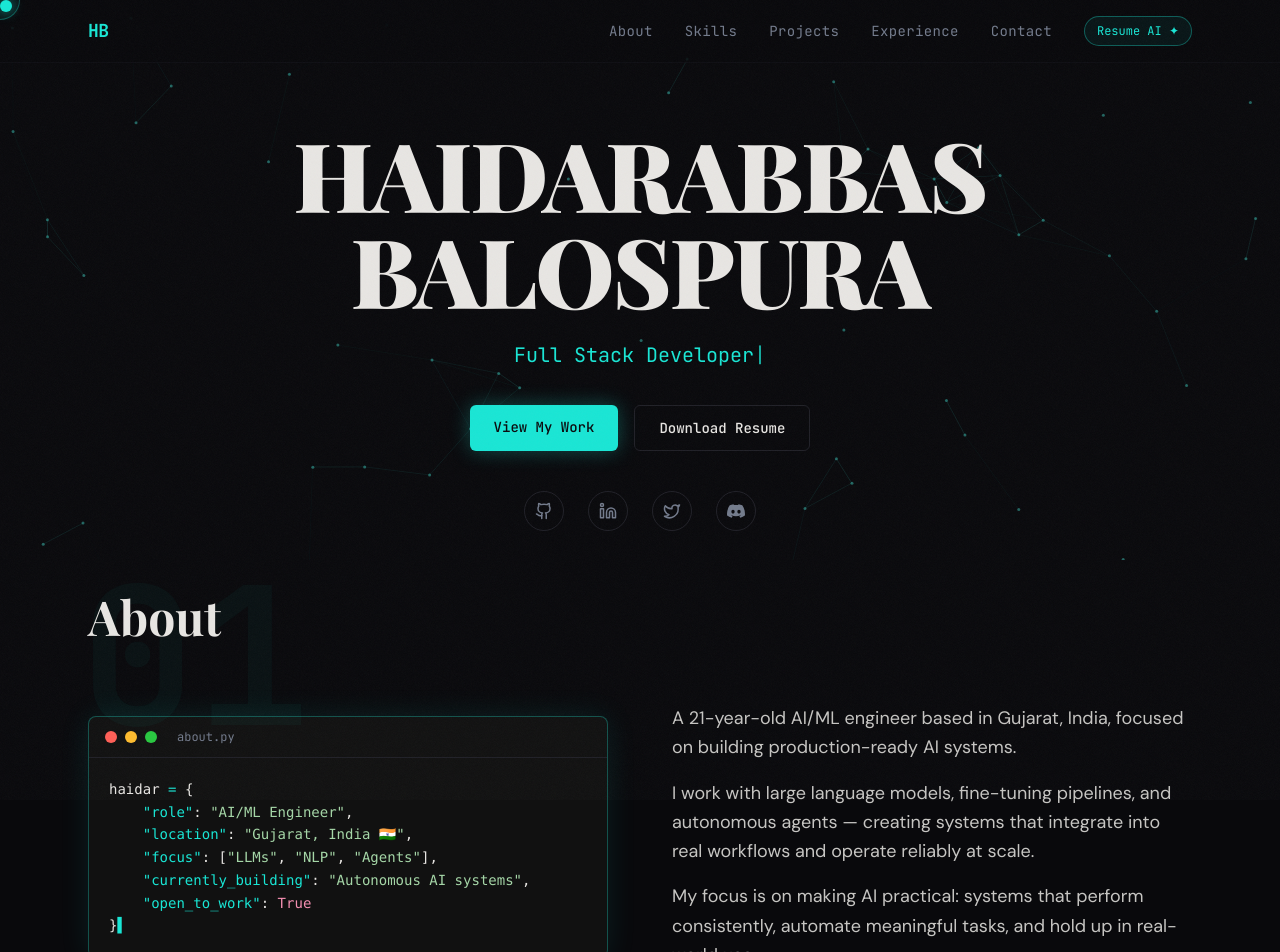
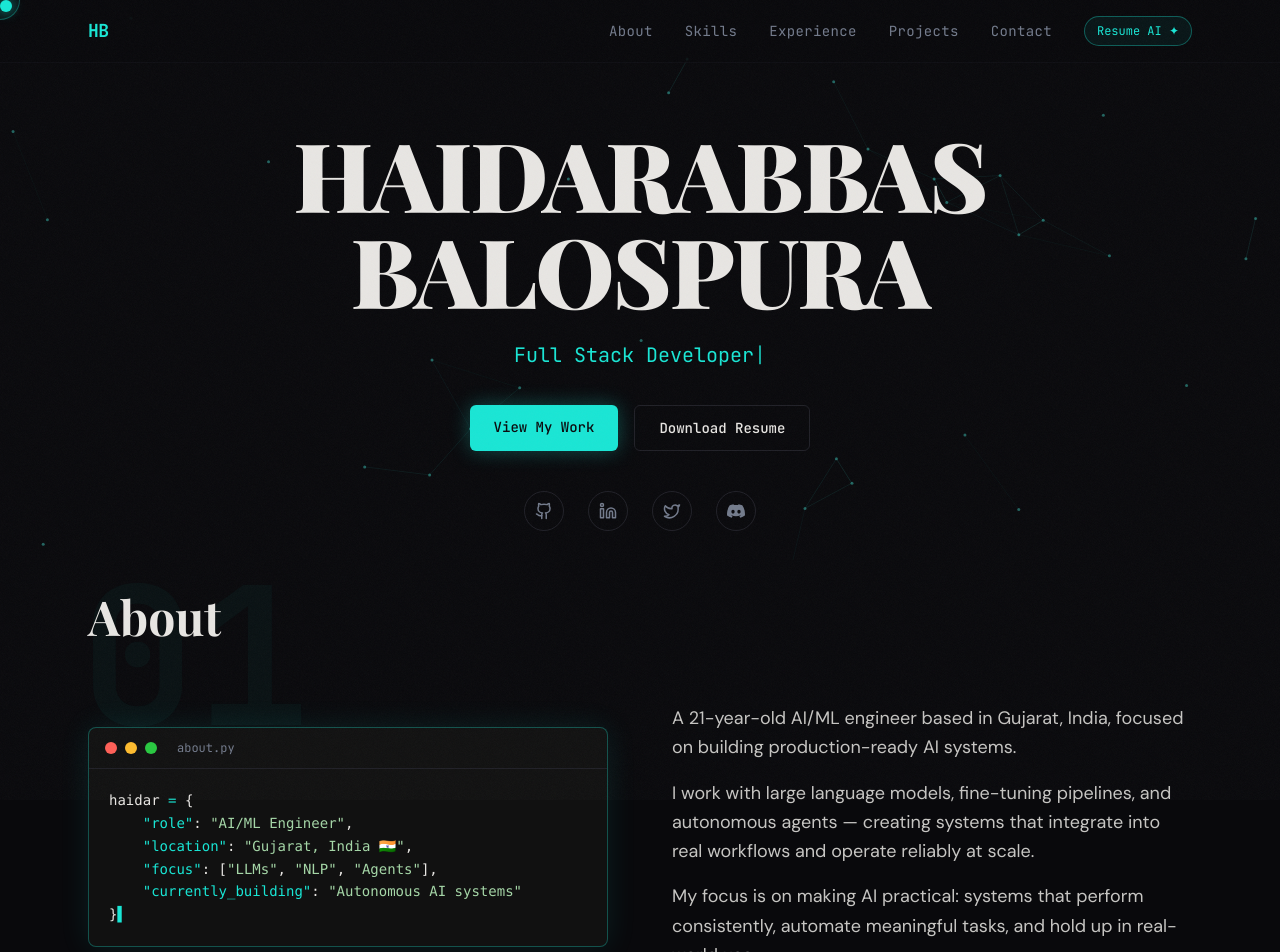
Before and after one commit to Haidarabbas731/haidarabbas.dev, a React (Vite) app: page / in a window 1280 px wide. Shown: the top 952 px of the page. Built offline with nearby package versions, Linux system fonts and the light colour scheme.

Commit message:
perf(frontend): reduce animation cost, drop 4.3MB favicon, lazy-load resume route; reorder Experience/Projects with company links; animate About terminal card

```diff
--- a/index.html
+++ b/index.html
@@ -12,7 +12,6 @@
     content="Portfolio of an AI/ML Full Stack Engineer building production-grade intelligent systems." />
   <meta property="og:type" content="website" />
   <link rel="icon" type="image/png" href="/favicon-96x96.png" sizes="96x96" />
-  <link rel="icon" type="image/svg+xml" href="/favicon.svg" />
   <link rel="shortcut icon" href="/favicon.ico" />
   <link rel="apple-touch-icon" sizes="180x180" href="/apple-touch-icon.png" />
   <meta name="apple-mobile-web-app-title" content="hb" />
--- a/package.json
+++ b/package.json
@@ -46,6 +46,7 @@
     "@radix-ui/react-toggle-group": "^1.1.10",
     "@radix-ui/react-tooltip": "^1.2.7",
     "@tanstack/react-query": "^5.83.0",
+    "caniuse-lite": "^1.0.30001787",
     "class-variance-authority": "^0.7.1",
     "clsx": "^2.1.1",
     "cmdk": "^1.1.1",
--- a/src/App.tsx
+++ b/src/App.tsx
@@ -1,11 +1,13 @@
 import { QueryClient, QueryClientProvider } from '@tanstack/react-query'
+import { lazy, Suspense } from 'react'
 import { BrowserRouter, Route, Routes } from 'react-router-dom'
 import { Toaster as Sonner } from '@/components/ui/sonner'
 import { Toaster } from '@/components/ui/toaster'
 import { TooltipProvider } from '@/components/ui/tooltip'
 import Index from './pages/Index'
-import NotFound from './pages/NotFound'
-import ResumePage from './pages/ResumePage'
+
+const NotFound = lazy(() => import('./pages/NotFound'))
+const ResumePage = lazy(() => import('./pages/ResumePage'))
 
 const queryClient = new QueryClient()
 
@@ -15,12 +17,14 @@ const App = () => (
       <Toaster />
       <Sonner />
       <BrowserRouter>
+        <Suspense fallback={null}>
           <Routes>
             <Route path="/" element={<Index />} />
             <Route path="/resume" element={<ResumePage />} />
             {/* ADD ALL CUSTOM ROUTES ABOVE THE CATCH-ALL "*" ROUTE */}
             <Route path="*" element={<NotFound />} />
           </Routes>
+        </Suspense>
       </BrowserRouter>
     </TooltipProvider>
   </QueryClientProvider>
--- a/src/components/About.tsx
+++ b/src/components/About.tsx
@@ -1,12 +1,111 @@
+import { useEffect, useRef, useState } from 'react'
 import SectionTitle from './SectionTitle'
 
-const About = () => (
-  <section className="pt-4 md:pt-8 pb-16 md:pb-20 px-6 max-w-6xl mx-auto">
-    <SectionTitle number="01" title="About" id="about" />
+type Token = { id: number; text: string; color: string }
 
-    <div className="grid md:grid-cols-2 gap-12 md:gap-16 items-center">
-      {/* Terminal Card */}
+const FG = 'hsl(var(--foreground))'
+const KEY = 'hsl(var(--primary))'
+const STR = '#a5d6a7'
+
+const TOKENS: Token[] = [
+  { text: 'haidar', color: FG },
+  { text: ' ', color: FG },
+  { text: '=', color: KEY },
+  { text: ' {\n', color: FG },
+  { text: '    ', color: FG },
+  { text: '"role"', color: KEY },
+  { text: ': ', color: FG },
+  { text: '"AI/ML Engineer"', color: STR },
+  { text: ',\n', color: FG },
+  { text: '    ', color: FG },
+  { text: '"location"', color: KEY },
+  { text: ': ', color: FG },
+  { text: '"Gujarat, India 🇮🇳"', color: STR },
+  { text: ',\n', color: FG },
+  { text: '    ', color: FG },
+  { text: '"focus"', color: KEY },
+  { text: ': [', color: FG },
+  { text: '"LLMs"', color: STR },
+  { text: ', ', color: FG },
+  { text: '"NLP"', color: STR },
+  { text: ', ', color: FG },
+  { text: '"Agents"', color: STR },
+  { text: '],\n', color: FG },
+  { text: '    ', color: FG },
+  { text: '"currently_building"', color: KEY },
+  { text: ': ', color: FG },
+  { text: '"Autonomous AI systems"', color: STR },
+  { text: '\n}', color: FG },
+].map((tok, id) => ({ ...tok, id }))
+
+const FULL_LENGTH = TOKENS.reduce((n, t) => n + t.text.length, 0)
+const TICKS = 150
+const TICK_MS = 16
+const CHARS_PER_TICK = Math.ceil(FULL_LENGTH / TICKS)
+
+function visibleTokens(count: number): Token[] {
+  let remaining = count
+  const out: Token[] = []
+  for (const tok of TOKENS) {
+    if (remaining <= 0) break
+    const take = Math.min(tok.text.length, remaining)
+    out.push({ id: tok.id, text: tok.text.slice(0, take), color: tok.color })
+    remaining -= take
+  }
+  return out
+}
+
+const TerminalCard = () => {
+  const containerRef = useRef<HTMLDivElement>(null)
+  const [typedCount, setTypedCount] = useState(0)
+  const [reducedMotion, setReducedMotion] = useState(false)
+
+  useEffect(() => {
+    const mq = window.matchMedia('(prefers-reduced-motion: reduce)')
+    setReducedMotion(mq.matches)
+  }, [])
+
+  useEffect(() => {
+    if (reducedMotion) {
+      setTypedCount(FULL_LENGTH)
+      return
+    }
+
+    const el = containerRef.current
+    if (!el) return
+
+    let intervalId: ReturnType<typeof setInterval> | null = null
+
+    const io = new IntersectionObserver(
+      ([entry]) => {
+        if (!entry.isIntersecting || intervalId !== null) return
+        intervalId = setInterval(() => {
+          setTypedCount((prev) => {
+            const next = prev + CHARS_PER_TICK
+            if (next >= FULL_LENGTH && intervalId !== null) {
+              clearInterval(intervalId)
+              intervalId = null
+            }
+            return Math.min(next, FULL_LENGTH)
+          })
+        }, TICK_MS)
+        io.disconnect()
+      },
+      { threshold: 0.3 }
+    )
+    io.observe(el)
+
+    return () => {
+      io.disconnect()
+      if (intervalId !== null) clearInterval(intervalId)
+    }
+  }, [reducedMotion])
+
+  const done = typedCount >= FULL_LENGTH
+
+  return (
     <div
+      ref={containerRef}
       className="rounded-lg border overflow-hidden"
       style={{
         background: '#111',
@@ -30,34 +129,29 @@ const About = () => (
       {/* Code */}
       <pre className="p-5 text-sm leading-relaxed overflow-x-auto">
         <code>
-            <span style={{ color: 'hsl(var(--foreground))' }}>haidar</span>{' '}
-            <span style={{ color: 'hsl(var(--primary))' }}>=</span> {'{\n'}
-            {'    '}
-            <span style={{ color: 'hsl(var(--primary))' }}>"role"</span>:{' '}
-            <span style={{ color: '#a5d6a7' }}>"AI/ML Engineer"</span>,{'\n'}
-            {'    '}
-            <span style={{ color: 'hsl(var(--primary))' }}>"location"</span>:{' '}
-            <span style={{ color: '#a5d6a7' }}>"Gujarat, India 🇮🇳"</span>,{'\n'}
-            {'    '}
-            <span style={{ color: 'hsl(var(--primary))' }}>"focus"</span>: {'['}
-            <span style={{ color: '#a5d6a7' }}>"LLMs"</span>,{' '}
-            <span style={{ color: '#a5d6a7' }}>"NLP"</span>,{' '}
-            <span style={{ color: '#a5d6a7' }}>"Agents"</span>
-            {']'},{'\n'}
-            {'    '}
-            <span style={{ color: 'hsl(var(--primary))' }}>"currently_building"</span>:{' '}
-            <span style={{ color: '#a5d6a7' }}>"Autonomous AI systems"</span>,{'\n'}
-            {'    '}
-            <span style={{ color: 'hsl(var(--primary))' }}>"open_to_work"</span>:{' '}
-            <span style={{ color: '#f48fb1' }}>True</span>
-            {'\n'}
-            {'}'}
-            <span className="animate-blink" style={{ color: 'hsl(var(--primary))' }}>
+          {visibleTokens(typedCount).map((tok) => (
+            <span key={tok.id} style={{ color: tok.color }}>
+              {tok.text}
+            </span>
+          ))}
+          <span
+            className={done && !reducedMotion ? 'animate-blink' : ''}
+            style={{ color: 'hsl(var(--primary))' }}
+          >
             ▌
           </span>
         </code>
       </pre>
     </div>
+  )
+}
+
+const About = () => (
+  <section className="pt-4 md:pt-8 pb-16 md:pb-20 px-6 max-w-6xl mx-auto">
+    <SectionTitle number="01" title="About" id="about" />
+
+    <div className="grid md:grid-cols-2 gap-12 md:gap-16 items-center">
+      <TerminalCard />
 
       {/* Bio */}
       <div>
--- a/src/components/CustomCursor.tsx
+++ b/src/components/CustomCursor.tsx
@@ -9,10 +9,13 @@ const CustomCursor = () => {
     const trail = trailRef.current
     if (!cursor || !trail) return
 
+    if (window.matchMedia('(prefers-reduced-motion: reduce)').matches) return
+
     let mouseX = 0
     let mouseY = 0
     let trailX = 0
     let trailY = 0
+    let animId: number | null = null
 
     const onMouseMove = (e: MouseEvent) => {
       mouseX = e.clientX
@@ -24,13 +27,27 @@ const CustomCursor = () => {
       trailX += (mouseX - trailX) * 0.15
       trailY += (mouseY - trailY) * 0.15
       trail.style.transform = `translate(${trailX - 20}px, ${trailY - 20}px)`
-      requestAnimationFrame(animate)
+      animId = requestAnimationFrame(animate)
+    }
+
+    const onVisibility = () => {
+      if (document.hidden) {
+        if (animId !== null) cancelAnimationFrame(animId)
+        animId = null
+      } else if (animId === null) {
+        animate()
+      }
     }
 
     window.addEventListener('mousemove', onMouseMove)
+    document.addEventListener('visibilitychange', onVisibility)
     animate()
 
-    return () => window.removeEventListener('mousemove', onMouseMove)
+    return () => {
+      if (animId !== null) cancelAnimationFrame(animId)
+      window.removeEventListener('mousemove', onMouseMove)
+      document.removeEventListener('visibilitychange', onVisibility)
+    }
   }, [])
 
   return (
--- a/src/components/Experience.tsx
+++ b/src/components/Experience.tsx
@@ -40,7 +40,19 @@ const TimelineEntry = ({ exp, index }: { exp: (typeof experiences)[0]; index: nu
             className="text-sm mb-3"
             style={{ color: 'hsl(var(--primary))', fontFamily: 'var(--font-mono)' }}
           >
-            {exp.company} · {exp.period}
+            {exp.companyUrl ? (
+              <a
+                href={exp.companyUrl}
+                target="_blank"
+                rel="noopener noreferrer"
+                className="hover:underline"
+              >
+                {exp.company}
+              </a>
+            ) : (
+              exp.company
+            )}{' '}
+            · {exp.period}
           </div>
           <ul
             className={`space-y-2 text-sm ${isLeft ? 'text-right' : 'text-left'}`}
@@ -75,7 +87,19 @@ const TimelineEntry = ({ exp, index }: { exp: (typeof experiences)[0]; index: nu
           className="text-sm mb-2"
           style={{ color: 'hsl(var(--primary))', fontFamily: 'var(--font-mono)' }}
         >
-          {exp.company} · {exp.period}
+          {exp.companyUrl ? (
+            <a
+              href={exp.companyUrl}
+              target="_blank"
+              rel="noopener noreferrer"
+              className="hover:underline"
+            >
+              {exp.company}
+            </a>
+          ) : (
+            exp.company
+          )}{' '}
+          · {exp.period}
         </div>
         <ul className="space-y-1 text-sm" style={{ color: 'hsl(var(--muted-foreground))' }}>
           {exp.highlights.map((h, i) => (
--- a/src/components/Hero.tsx
+++ b/src/components/Hero.tsx
@@ -44,10 +44,14 @@ const Hero = () => {
     const ctx = canvas.getContext('2d')
     if (!ctx) return
 
-    let animId: number
+    if (window.matchMedia('(prefers-reduced-motion: reduce)').matches) return
+
+    let animId: number | null = null
+    let running = false
     const particles: { x: number; y: number; vx: number; vy: number }[] = []
-    const count = 80
+    const count = 45
     const maxDist = 120
+    const maxDistSq = maxDist * maxDist
 
     const resize = () => {
       canvas.width = window.innerWidth
@@ -83,8 +87,9 @@ const Hero = () => {
           const q = particles[j]
           const dx = p.x - q.x
           const dy = p.y - q.y
-          const dist = Math.sqrt(dx * dx + dy * dy)
-          if (dist < maxDist) {
+          const distSq = dx * dx + dy * dy
+          if (distSq < maxDistSq) {
+            const dist = Math.sqrt(distSq)
             ctx.beginPath()
             ctx.moveTo(p.x, p.y)
             ctx.lineTo(q.x, q.y)
@@ -95,10 +100,38 @@ const Hero = () => {
       }
       animId = requestAnimationFrame(draw)
     }
-    draw()
+
+    const start = () => {
+      if (running) return
+      running = true
+      draw()
+    }
+    const stop = () => {
+      running = false
+      if (animId !== null) cancelAnimationFrame(animId)
+      animId = null
+    }
+
+    let isIntersecting = false
+    const sync = () => {
+      if (isIntersecting && !document.hidden) start()
+      else stop()
+    }
+
+    const io = new IntersectionObserver(
+      ([entry]) => {
+        isIntersecting = entry.isIntersecting
+        sync()
+      },
+      { threshold: 0 }
+    )
+    io.observe(canvas)
+    document.addEventListener('visibilitychange', sync)
 
     return () => {
-      cancelAnimationFrame(animId)
+      stop()
+      io.disconnect()
+      document.removeEventListener('visibilitychange', sync)
       window.removeEventListener('resize', resize)
     }
   }, [])
--- a/src/components/Navbar.tsx
+++ b/src/components/Navbar.tsx
@@ -4,8 +4,8 @@ import { Link } from 'react-router-dom'
 const navLinks = [
   { label: 'About', href: '#about' },
   { label: 'Skills', href: '#skills' },
+  { label: 'Experience', href: '#experience' },
   { label: 'Projects', href: '#projects' },
-  { label: 'Experience', href: '#experience' },
   { label: 'Contact', href: '#contact' },
 ]
 
--- a/src/data/experience.ts
+++ b/src/data/experience.ts
@@ -1,5 +1,6 @@
 export interface Experience {
   company: string
+  companyUrl?: string
   role: string
   period: string
   highlights: string[]
@@ -8,6 +9,7 @@ export interface Experience {
 export const experiences: Experience[] = [
   {
     company: 'Popai Technologies',
+    companyUrl: 'https://popai.agency',
     role: 'AI/ML Engineer',
     period: 'Mar 2025 — Present',
     highlights: [
@@ -18,6 +20,7 @@ export const experiences: Experience[] = [
   },
   {
     company: 'MantiQ Infotech',
+    companyUrl: 'https://mantiqinfotech.com/',
     role: 'AI Engineer',
     period: 'Jan 2025 — Mar 2025',
     highlights: [
@@ -28,6 +31,7 @@ export const experiences: Experience[] = [
   },
   {
     company: 'MantiQ Infotech',
+    companyUrl: 'https://mantiqinfotech.com/',
     role: 'Node.js Developer & AI Researcher',
     period: 'July 2023 — Dec 2024',
     highlights: [
--- a/src/pages/Index.tsx
+++ b/src/pages/Index.tsx
@@ -20,8 +20,8 @@ const Index = () => (
 
     <About />
     <Skills />
+    <Experience />
     <Projects />
-    <Experience />
     {/* <OpenSource /> */}
     {/* <Blog /> */}
     <Contact />
```
Also changed, not shown: 2 other files (tests, documents, lock files or other folders). Lines whose indentation alone changed are shown as unchanged.
